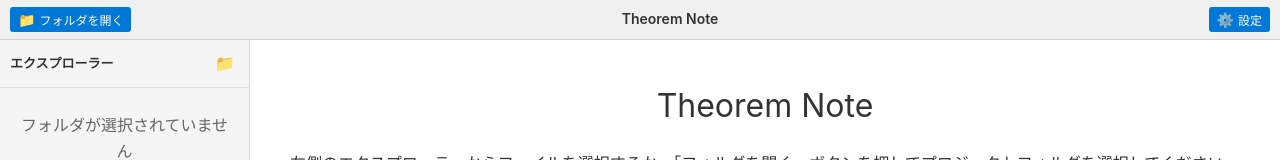
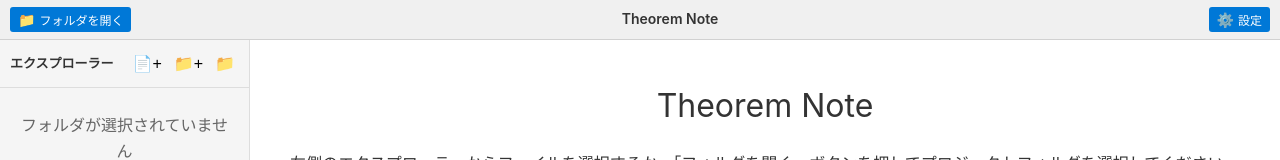
Before and after one commit to kavos113/theorem-note-wails, a Vue app in the folder frontend/: page / in a window 1280 px wide. Shown: the top 160 px of the page. Built offline with nearby package versions, Linux system fonts and the light colour scheme.

Commit message:
create file

```diff
--- a/frontend/package.json
+++ b/frontend/package.json
@@ -8,7 +8,8 @@
     "build": "vue-tsc --noEmit && vite build",
     "preview": "vite preview",
     "format": "prettier --write .",
-    "lint": "eslint --cache ."
+    "lint": "eslint --cache .",
+    "check": "vue-tsc --noEmit && eslint ."
   },
   "dependencies": {
     "@codemirror/commands": "^6.8.1",
--- a/frontend/src/components/FileExplorer.vue
+++ b/frontend/src/components/FileExplorer.vue
@@ -1,7 +1,13 @@
 <script setup lang="ts">
 import { ref, onMounted, watch } from 'vue';
 import FileTreeItem from './FileTreeItem.vue';
-import { GetFileTree, GetLastOpened, GetNewDirectoryFileTree } from '../../wailsjs/go/main/App';
+import {
+  GetFileTree,
+  GetLastOpened,
+  GetNewDirectoryFileTree,
+  CreateFile,
+  CreateDirectory
+} from '../../wailsjs/go/main/App';
 import { backend } from '../../wailsjs/go/models';
 import FileItem = backend.FileItem;
 
@@ -20,18 +26,16 @@ const rootPath = ref<string>(props.rootPath || '');
 const fileTree = ref<FileItem[]>([]);
 const loading = ref<boolean>(false);
 const error = ref<string | null>(null);
+const selectedItem = ref<string | null>(null);
 
 // フォルダを開く
 const openFolder = async (): Promise<void> => {
   try {
-    const fileTreeResult = await GetNewDirectoryFileTree();
-    console.dir(fileTreeResult, { depth: null });
-    if (fileTreeResult && fileTreeResult.length > 0) {
-      // 最初のアイテムのパスからルートパスを抽出
-      const firstPath = fileTreeResult[0].Path;
-      const newRootPath = firstPath.split('\\').slice(0, -1).join('\\');
+    const result = await GetNewDirectoryFileTree();
+    const newRootPath = await GetLastOpened();
+    if (result && newRootPath) {
       rootPath.value = newRootPath;
-      fileTree.value = fileTreeResult;
+      fileTree.value = result;
       emit('folder-changed', newRootPath);
     }
   } catch (err) {
@@ -46,17 +50,13 @@ const loadLastDirectory = async (): Promise<void> => {
     loading.value = true;
     const lastDirectory = await GetLastOpened();
     if (lastDirectory) {
-      // 前回のディレクトリのファイルツリーを取得
       const fileTreeResult = await GetFileTree(lastDirectory);
-      if (fileTreeResult && fileTreeResult.length > 0) {
-        rootPath.value = lastDirectory;
-        fileTree.value = fileTreeResult;
-        emit('folder-changed', lastDirectory);
-      }
+      rootPath.value = lastDirectory;
+      fileTree.value = fileTreeResult;
+      emit('folder-changed', lastDirectory);
     }
   } catch (err) {
     console.log('前回のディレクトリの読み込みに失敗:', err);
-    // エラーが発生した場合は何もしない（手動でフォルダを開く必要がある）
   } finally {
     loading.value = false;
   }
@@ -64,10 +64,10 @@ const loadLastDirectory = async (): Promise<void> => {
 
 // ファイルツリーを読み込む
 const loadFileTree = async (): Promise<void> => {
+  if (!rootPath.value) return;
   try {
     loading.value = true;
     error.value = null;
-    // ファイル一覧をElectronのメインプロセスから取得
     const result = await GetFileTree(rootPath.value);
     fileTree.value = result;
   } catch (err) {
@@ -75,6 +75,49 @@ const loadFileTree = async (): Promise<void> => {
     fileTree.value = [];
   } finally {
     loading.value = false;
+  }
+};
+
+const getBasePath = (): string => {
+  if (!selectedItem.value) {
+    return rootPath.value;
+  }
+  // TODO: 現状、選択アイテムがファイルかフォルダかをフロントで判定できない。
+  // そのため、選択アイテムがファイルの場合、その親ディレクトリを返すような処理ができない。
+  // Go側でIsDirectoryを返すようにしているので、FileItemのツリーから探すことは可能だが複雑になる。
+  // ここでは簡略化のため、選択アイテムのパスをそのままベースパスとする。
+  // ユーザーがファイルを選択して「新規作成」すると、そのファイルと同じ階層に作成されることになる。
+  return selectedItem.value;
+};
+
+const createFile = async () => {
+  const fileName = prompt('新しいファイル名を入力してください');
+  if (!fileName) return;
+
+  const basePath = getBasePath();
+  // Note: path.joinが使えないので手動で結合
+  const newFilePath = basePath + '\\' + fileName;
+
+  try {
+    await CreateFile(newFilePath);
+    await loadFileTree();
+  } catch (err) {
+    alert(`ファイル作成エラー: ${err}`);
+  }
+};
+
+const createDirectory = async () => {
+  const dirName = prompt('新しいフォルダ名を入力してください');
+  if (!dirName) return;
+
+  const basePath = getBasePath();
+  const newDirPath = basePath + '\\' + dirName;
+
+  try {
+    await CreateDirectory(newDirPath);
+    await loadFileTree();
+  } catch (err) {
+    alert(`フォルダ作成エラー: ${err}`);
   }
 };
 
@@ -86,11 +129,11 @@ onMounted(() => {
   }
 });
 
-// rootPathが変更された時にファイルツリーを更新
 watch(
   () => props.rootPath,
   (newRootPath) => {
     rootPath.value = newRootPath || '';
+    selectedItem.value = null; // ルートが変わったら選択を解除
     if (newRootPath) {
       loadFileTree();
     } else {
@@ -105,7 +148,11 @@ watch(
   <div class="file-explorer">
     <div class="explorer-header">
       <h3>エクスプローラー</h3>
-      <button class="folder-button" title="フォルダを開く" @click="openFolder">📁</button>
+      <div>
+        <button class="action-button" title="新しいファイル" @click="createFile">📄+</button>
+        <button class="action-button" title="新しいフォルダ" @click="createDirectory">📁+</button>
+        <button class="folder-button" title="フォルダを開く" @click="openFolder">📁</button>
+      </div>
     </div>
     <div class="file-tree">
       <div v-if="loading" class="loading">読み込み中...</div>
@@ -120,8 +167,9 @@ watch(
             v-for="item in fileTree"
             :key="item.Path"
             :item="item"
-            :selected-file="selectedFile"
+            :selected-item="selectedItem"
             @select-file="$emit('select-file', $event)"
+            @select-item="selectedItem = $event"
           />
         </ul>
       </div>
@@ -157,6 +205,7 @@ watch(
   font-weight: inherit;
 }
 
+.action-button,
 .folder-button {
   background: none;
   border: none;
@@ -165,8 +214,10 @@ watch(
   padding: 4px;
   border-radius: 3px;
   transition: background-color 0.2s;
+  margin-left: 4px;
 }
 
+.action-button:hover,
 .folder-button:hover {
   background-color: var(--hover-bg, #eaeaea);
 }
--- a/frontend/src/components/FileTreeItem.vue
+++ b/frontend/src/components/FileTreeItem.vue
@@ -5,20 +5,22 @@ import FileItem = backend.FileItem;
 
 const props = defineProps<{
   item: FileItem;
-  selectedFile?: string;
+  selectedItem?: string | null;
 }>();
 
 const emit = defineEmits<{
   (e: 'select-file', path: string): void;
+  (e: 'select-item', path: string): void;
 }>();
 
 const isExpanded = ref(false);
 
 const isSelected = computed(() => {
-  return props.selectedFile === props.item.Path;
+  return props.selectedItem === props.item.Path;
 });
 
 const handleClick = (): void => {
+  emit('select-item', props.item.Path);
   if (props.item.IsDirectory) {
     isExpanded.value = !isExpanded.value;
   } else {
@@ -50,8 +52,9 @@ const handleClick = (): void => {
         v-for="child in item.Children"
         :key="child.Path"
         :item="child"
-        :selected-file="selectedFile"
+        :selected-item="selectedItem"
         @select-file="$emit('select-file', $event)"
+        @select-item="$emit('select-item', $event)"
       />
     </ul>
   </li>
--- a/frontend/wailsjs/go/main/App.d.ts
+++ b/frontend/wailsjs/go/main/App.d.ts
@@ -1,6 +1,10 @@
 // Cynhyrchwyd y ffeil hon yn awtomatig. PEIDIWCH Â MODIWL
 // This file is automatically generated. DO NOT EDIT
 import {backend} from '../models';
+
+export function CreateDirectory(arg1:string):Promise<void>;
+
+export function CreateFile(arg1:string):Promise<void>;
 
 export function GetFileTree(arg1:string):Promise<Array<backend.FileItem>>;
 
--- a/frontend/wailsjs/go/main/App.js
+++ b/frontend/wailsjs/go/main/App.js
@@ -1,6 +1,14 @@
 // @ts-check
 // Cynhyrchwyd y ffeil hon yn awtomatig. PEIDIWCH Â MODIWL
 // This file is automatically generated. DO NOT EDIT
+
+export function CreateDirectory(arg1) {
+  return window['go']['main']['App']['CreateDirectory'](arg1);
+}
+
+export function CreateFile(arg1) {
+  return window['go']['main']['App']['CreateFile'](arg1);
+}
 
 export function GetFileTree(arg1) {
   return window['go']['main']['App']['GetFileTree'](arg1);
```
Also changed, not shown: 2 other files (tests, documents, lock files or other folders).
